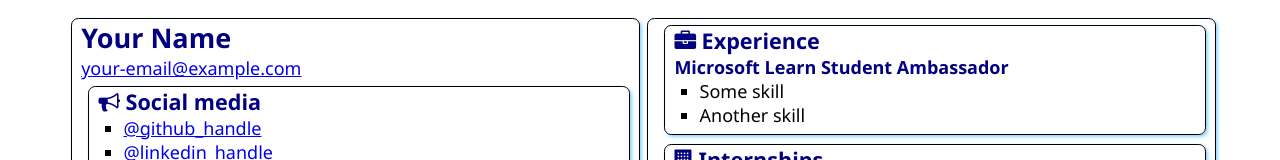
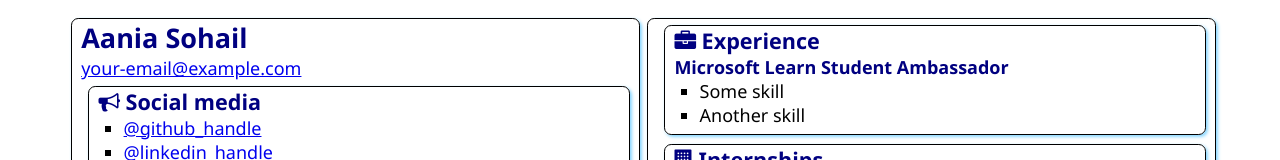
Before and after one commit to Aaniasohail/SATechnicalOnboarding, a plain HTML site: page src/index.html in a window 1280 px wide. Shown: the top 160 px of the page. Drawn offline with Linux system fonts and the light colour scheme.

Commit message:
Added Name

```diff
--- a/src/index.html
+++ b/src/index.html
@@ -12,7 +12,7 @@
 <body>
     <main>
         <article class="box">
-            <h1>Your Name</h1>
+            <h1>Aania Sohail</h1>
             <div><a href="mailto:your.email@example.com">your-email@example.com</a></div>
 
             <section class="box">
```
